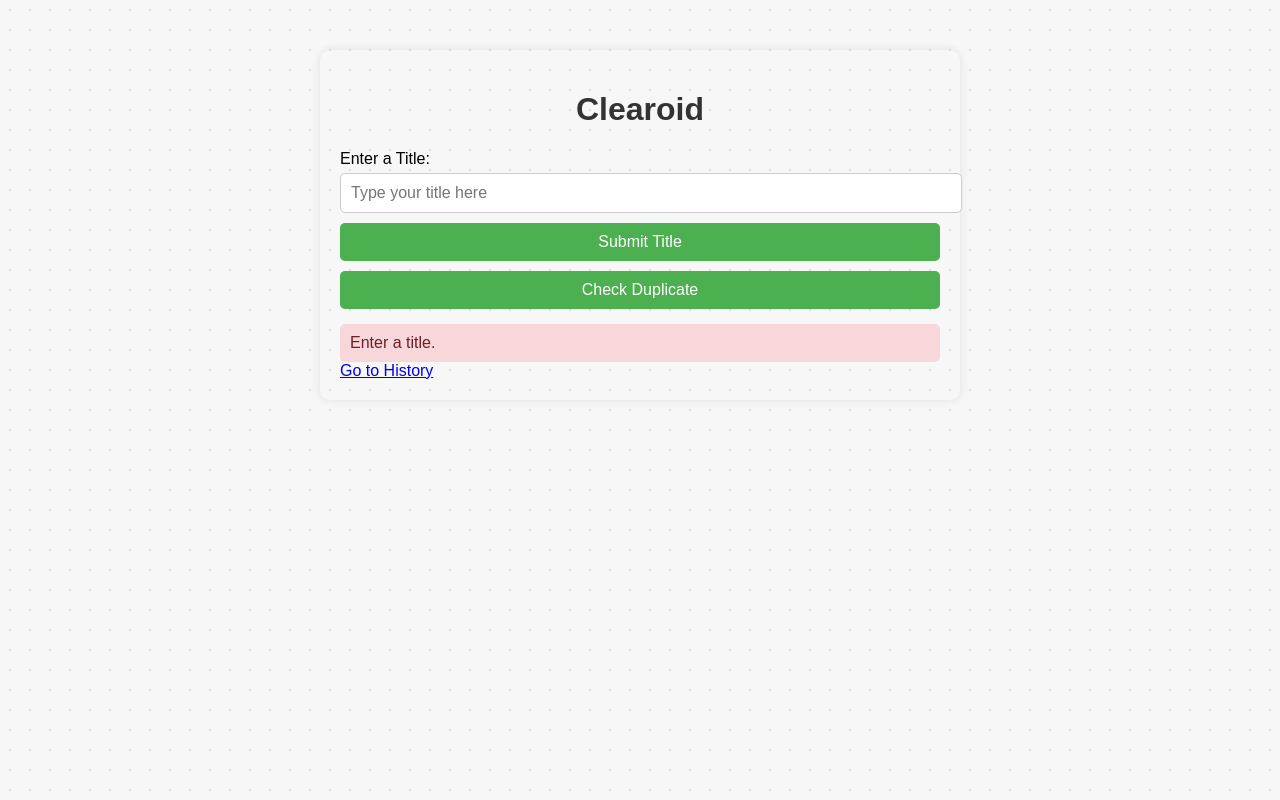
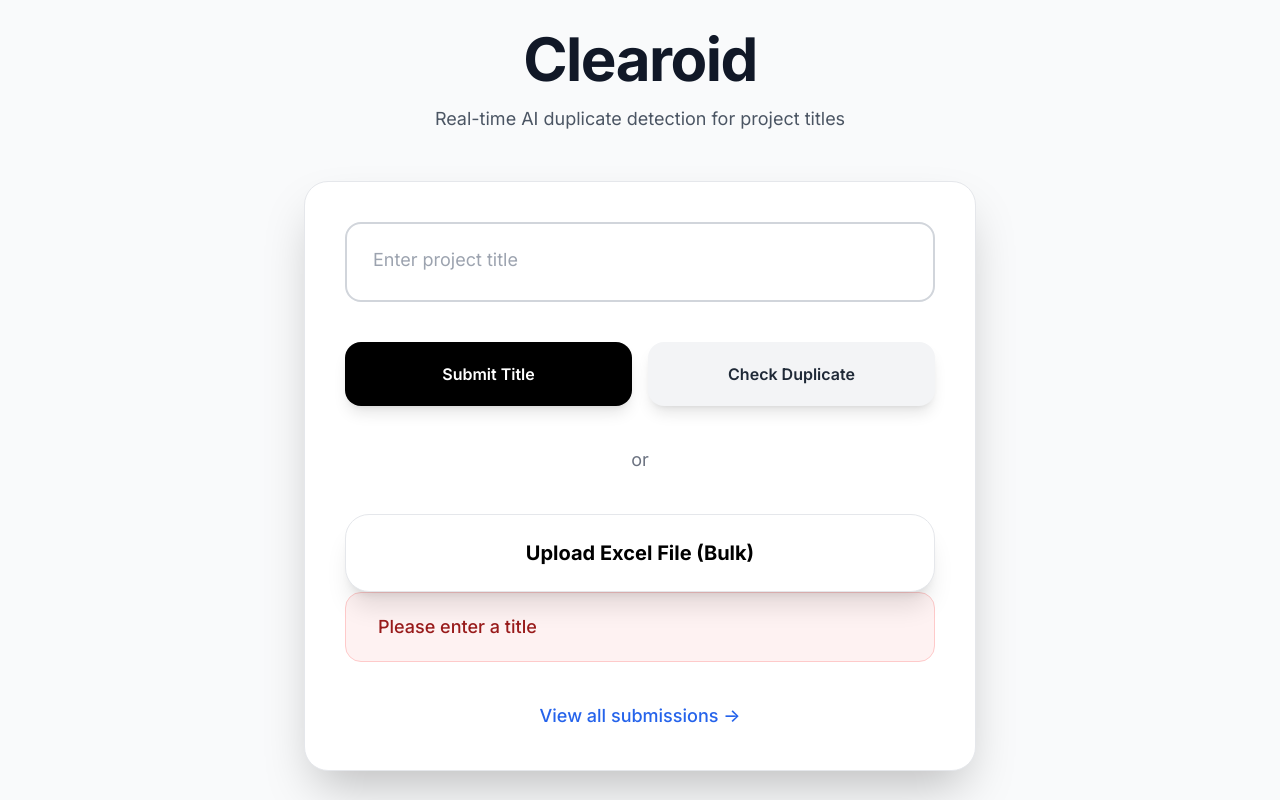
Before and after one commit to Enter-vikram/Clearoid, a plain HTML site: page frontend/index.html in a window 1280 px wide. Both pictures are taken after a click on the button "Check Duplicate". Drawn offline with nearby package versions, Linux system fonts and the light colour scheme.

Commit message:
UI tweak

```diff
--- a/frontend/index.html
+++ b/frontend/index.html
@@ -1,108 +1,139 @@
 <!DOCTYPE html>
-<html lang="en">
+<html lang="en" class="scroll-smooth">
 
 <head>
-	<meta charset="UTF-8">
-	<meta name="viewport" content="width=device-width, initial-scale=1.0">
+	<meta charset="UTF-8" />
+	<meta name="viewport" content="width=device-width, initial-scale=1.0" />
 	<title>Clearoid</title>
+
+	<script src="https://cdn.tailwindcss.com"></script>
+	<script>
+		tailwind.config = {
+			darkMode: 'class'
+		}
+	</script>
+
+	<link href="https://fonts.googleapis.com/css2?family=Inter:wght@400;500;600;700&display=swap" rel="stylesheet">
 
 	<style>
 		body {
-			font-family: Arial, sans-serif;
-			max-width: 600px;
-			margin: 50px auto;
-			padding: 20px;
-			background-color: #f7f7f7;
-			background-image: radial-gradient(#ddd 1px, transparent 1px);
-			background-size: 20px 20px;
-			border-radius: 10px;
-			box-shadow: 0 0 10px rgba(0, 0, 0, 0.1);
-		}
-
-		h1 {
-			text-align: center;
-			color: #333;
-		}
-
-		input,
-		button {
-			padding: 10px;
-			margin: 5px 0;
-			width: 100%;
-			border-radius: 5px;
-			border: 1px solid #ccc;
-			font-size: 16px;
-		}
-
-		button {
-			background: #4CAF50;
-			color: white;
-			cursor: pointer;
-			border: none;
-		}
-
-		button:hover {
-			background: #45a049;
-		}
-
-		.message {
-			margin-top: 10px;
-			padding: 10px;
-			border-radius: 5px;
-			display: none;
-		}
-
-		.success {
-			background-color: #d4edda;
-			color: #155724;
-		}
-
-		.error {
-			background-color: #f8d7da;
-			color: #721c24;
-		}
-
-		.duplicate {
-			background-color: #fff3cd;
-			color: #856404;
+			font-family: 'Inter', -apple-system, BlinkMacSystemFont, sans-serif;
 		}
 	</style>
 </head>
 
-<body>
+<body class="bg-gray-50 dark:bg-black min-h-screen flex items-center justify-center p-6">
 
-	<h1>Clearoid</h1>
+	<div class="w-full max-w-2xl">
 
-	<label for="titleInput">Enter a Title:</label>
-	<input type="text" id="titleInput" placeholder="Type your title here">
+		<!-- Title -->
+		<div class="text-center mb-12">
+			<h1 class="text-5xl md:text-6xl font-bold text-gray-900 dark:text-white tracking-tight">Clearoid</h1>
+			<p class="mt-4 text-lg text-gray-600 dark:text-gray-400">
+				Real-time AI duplicate detection for project titles
+			</p>
+		</div>
 
-	<button id="submitBtn">Submit Title</button>
-	<button id="checkBtn">Check Duplicate</button>
+		<!-- Card -->
+		<div class="bg-white dark:bg-gray-900 rounded-3xl shadow-2xl p-10 border border-gray-200 dark:border-gray-800">
 
-	<div id="response" class="message"></div>
+			<!-- Input with floating label -->
+			<div class="relative">
+				<input type="text" id="titleInput" placeholder=" " class="w-full px-5 py-6 text-xl bg-transparent border-2 border-gray-300
+                           dark:border-gray-700 rounded-2xl focus:outline-none
+                           focus:border-blue-500 peer transition" />
+				<label class="absolute left-5 top-6 text-gray-500 dark:text-gray-400 text-lg
+                           pointer-events-none transition-all
+                           peer-placeholder-shown:top-6
+                           peer-placeholder-shown:text-gray-400
+                           peer-focus:-top-3
+                           peer-focus:text-blue-600
+                           peer-focus:text-sm
+                           peer-focus:bg-white
+                           dark:peer-focus:bg-gray-900
+                           px-2">
+					Enter project title
+				</label>
+			</div>
 
-	<a href="history.html">Go to History</a>
+			<!-- Buttons -->
+			<div class="flex gap-4 mt-10">
+				<button id="submitBtn" class="flex-1 bg-black dark:bg-white text-white dark:text-black
+                               font-semibold py-5 rounded-2xl hover:opacity-90 transition shadow-lg">
+					Submit Title
+				</button>
+
+				<button id="checkBtn" class="flex-1 bg-gray-100 dark:bg-gray-800 text-gray-800 dark:text-gray-200
+                               font-semibold py-5 rounded-2xl hover:bg-gray-200
+                               dark:hover:bg-gray-700 transition shadow-lg">
+					Check Duplicate
+				</button>
+			</div>
+
+			<!-- OR Divider -->
+			<div class="text-center text-gray-500 dark:text-gray-400 my-10 text-lg">or</div>
+
+			<!-- Upload Excel -->
+			<a href="/upload.html">
+				<!-- Orange style -->
+				<!--
+                <button class="w-full bg-orange-500 hover:bg-orange-600 text-white
+                               font-bold py-6 rounded-3xl text-xl shadow-xl
+                               transform hover:scale-105 transition duration-300">
+                    Upload Excel File (Bulk)
+                </button>
+                -->
+
+				<!-- Black (Apple style) -->
+				<!--
+                <button class="w-full bg-black hover:bg-gray-800 text-white
+                               font-bold py-6 rounded-3xl text-xl shadow-xl
+                               transform hover:scale-105 transition duration-300">
+                    Upload Excel File (Bulk)
+                </button>
+                -->
+
+				<!-- White with border (default) -->
+				<button class="w-full bg-white text-black border hover:bg-gray-100
+                               font-bold py-6 rounded-3xl text-xl shadow-xl
+                               transform hover:scale-105 transition duration-300">
+					Upload Excel File (Bulk)
+				</button>
+			</a>
+
+			<!-- Response -->
+			<div id="response" class="message hidden mt-8 text-center py-5 rounded-2xl text-lg font-medium">
+			</div>
+
+			<!-- Link -->
+			<div class="text-center mt-10">
+				<a href="/history.html" class="text-blue-600 dark:text-blue-400 hover:underline font-medium text-lg">
+					View all submissions →
+				</a>
+			</div>
+
+		</div>
+	</div>
 
 	<script>
-		// ✅ This must match your FastAPI prefix: /titles
 		const API_URL = "http://127.0.0.1:8000/titles";
-
-		const submitBtn = document.getElementById("submitBtn");
-		const checkBtn = document.getElementById("checkBtn");
 		const responseDiv = document.getElementById("response");
 
-		function showMessage(msg, type) {
+		function showMessage(msg, type = "success") {
 			responseDiv.textContent = msg;
-			responseDiv.className = `message ${type}`;
-			responseDiv.style.display = "block";
-			setTimeout(() => responseDiv.style.display = "none", 4000);
+			responseDiv.className =
+				`message block font-medium text-lg py-5 px-8 rounded-2xl ${type === 'success'
+					? 'bg-green-50 text-green-800 border border-green-200'
+					: type === 'duplicate'
+						? 'bg-amber-50 text-amber-800 border border-amber-200'
+						: 'bg-red-50 text-red-800 border border-red-200'
+				}`;
 		}
 
-		submitBtn.onclick = async () => {
+		document.getElementById("submitBtn").onclick = async () => {
 			const title = document.getElementById("titleInput").value.trim();
-			if (!title) return showMessage("Enter a title.", "error");
+			if (!title) return showMessage("Please enter a title", "error");
 
-			try {
 			const res = await fetch(`${API_URL}/submit`, {
 				method: "POST",
 				headers: { "Content-Type": "application/json" },
@@ -110,23 +141,15 @@
 			});
 
 			const data = await res.json();
-
-				if (res.ok) {
-					showMessage(`Saved ID: ${data.id}`, "success");
-				} else {
-					showMessage(data.detail || "Server error", "error");
-				}
-
-			} catch {
-				showMessage("Network error", "error");
-			}
+			res.ok
+				? showMessage(`Saved – ID: ${data.id}`, "success")
+				: showMessage("Error", "error");
 		};
 
-		checkBtn.onclick = async () => {
+		document.getElementById("checkBtn").onclick = async () => {
 			const title = document.getElementById("titleInput").value.trim();
-			if (!title) return showMessage("Enter a title.", "error");
+			if (!title) return showMessage("Please enter a title", "error");
 
-			try {
 			const res = await fetch(`${API_URL}/check-duplicate`, {
 				method: "POST",
 				headers: { "Content-Type": "application/json" },
@@ -134,20 +157,9 @@
 			});
 
 			const data = await res.json();
-
-				if (res.ok) {
-					if (data.duplicate) {
-						showMessage(`Duplicate ID: ${data.id}`, "duplicate");
-					} else {
-						showMessage("No duplicate.", "success");
-					}
-				} else {
-					showMessage(data.detail || "Error", "error");
-				}
-
-			} catch {
-				showMessage("Network error", "error");
-			}
+			data.duplicate
+				? showMessage(`Duplicate found – ID: ${data.id}`, "duplicate")
+				: showMessage("Unique title", "success");
 		};
 	</script>
 
```
Lines whose indentation alone changed are shown as unchanged.
